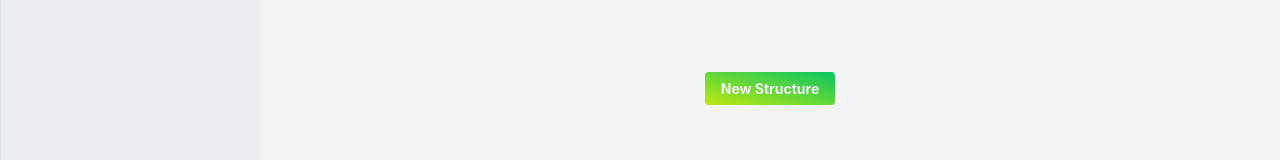
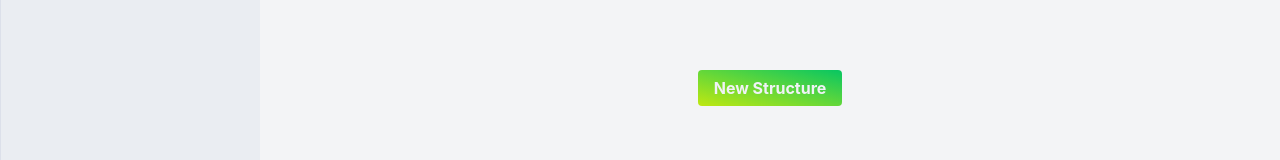
Before and after one commit to mahv7272/techonit-desk-ui, a Next.js app in the folder techonit-desk/: page /manage/structure in a window 1280 px wide. Shown: the part 545-705 px from the top of the page. Built offline with nearby package versions, Linux system fonts and the light colour scheme.

Commit message:
♻️ Refactor btn styles & add btn-lg.

```diff
--- a/techonit-desk/styles/globals.css
+++ b/techonit-desk/styles/globals.css
@@ -4,7 +4,10 @@
 
 @layer components {
   .btn {
-    @apply px-4 py-2 rounded text-sm items-center font-bold
+    @apply px-4 py-2 rounded items-center font-bold
+  }
+  .btn-lg {
+    @apply px-4 py-2.5 rounded-lg items-center font-bold text-lg
   }
   .btn-primary {
     @apply bg-primary-500 hover:bg-primary-400 text-primary-50 hover:text-slate-50 hover:shadow-primary-400/50 dark:bg-indigo-600 dark:hover:bg-indigo-500 dark:hover:shadow-slate-500/50
```
